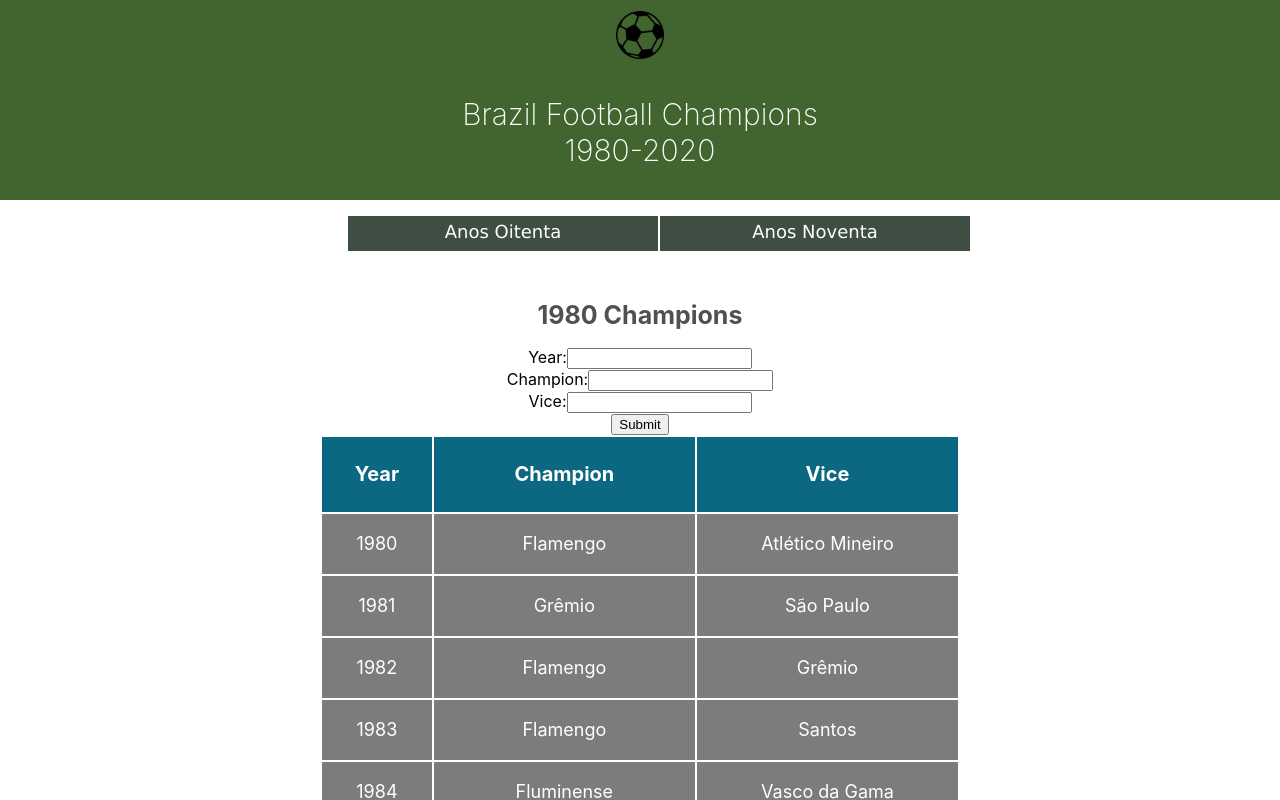
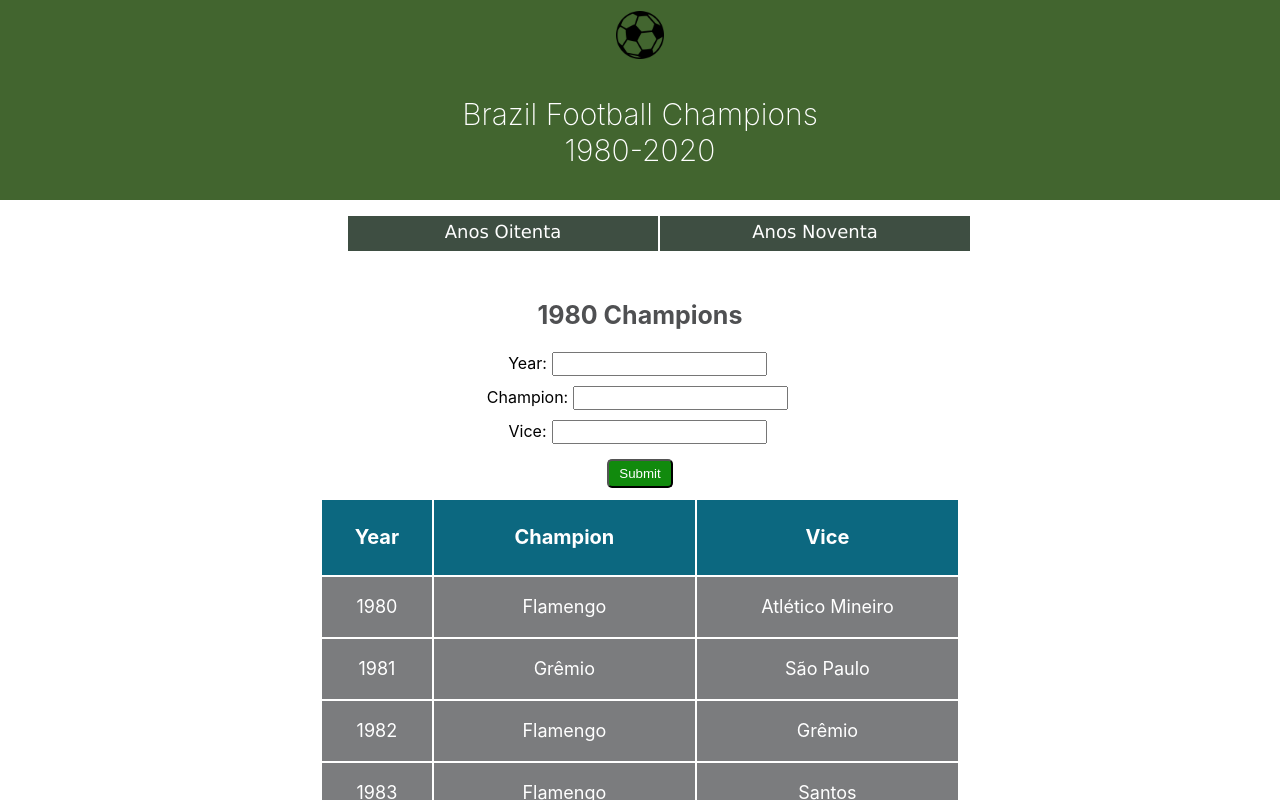
Before and after one commit to darciovilela/react-football, a React (Create React App) app: page / in a window 1280 px wide. Shown: the top 800 px of the page. Built offline with nearby package versions, Linux system fonts and the light colour scheme; data requests are answered from the project's data file.

Commit message:
Update App.css

```diff
--- a/src/App.css
+++ b/src/App.css
@@ -119,3 +119,24 @@
   flex-direction: column;
   min-height: 100vh;
 }
+
+input.center {
+  font-size: 16px;
+  display: inline-block;
+  margin-left: auto;
+  margin-right: auto;
+  margin: 5px;
+}
+
+label {
+  font-size: 16px;
+}
+
+.submit {
+  margin: 10px;
+  background-color: rgb(17, 138, 13);
+  color: white;
+  padding: 5px 10px;
+  border-radius: 5px;
+  cursor: pointer;
+}
```
